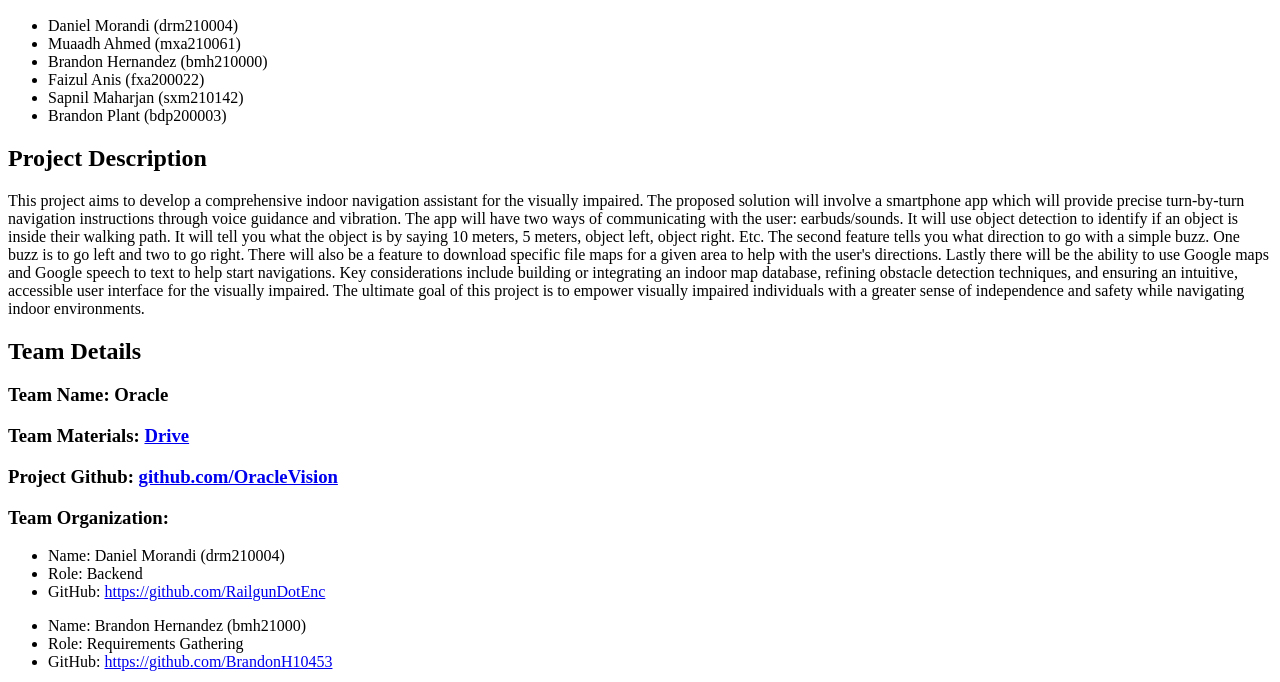
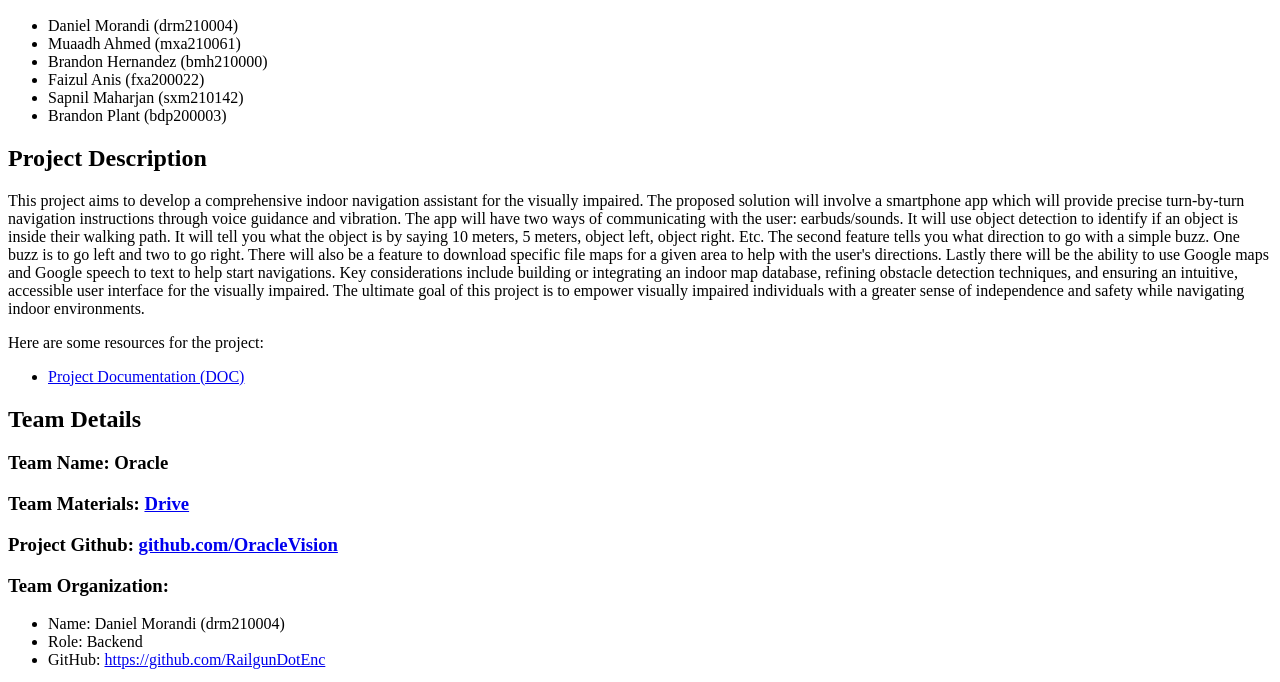
Before and after one commit to sapnil9/ReqBlindProject, a plain HTML site: page index.html in a window 1280 px wide. Shown: the part 110-792 px from the top of the page. Drawn offline with Linux system fonts and the light colour scheme.

Commit message:
Add project documentation

```diff
--- a/index.html
+++ b/index.html
@@ -25,7 +25,10 @@
 
     <h2>Project Description</h2>
     <p>This project aims to develop a comprehensive indoor navigation assistant for the visually impaired. The proposed solution will involve a smartphone app which will provide precise turn-by-turn navigation instructions through voice guidance and vibration. The app will have two ways of communicating with the user: earbuds/sounds. It will use object detection to identify if an object is inside their walking path. It will tell you what the object is by saying 10 meters, 5 meters, object left, object right. Etc. The second feature tells you what direction to go with a simple buzz. One buzz is to go left and two to go right. There will also be a feature to download specific file maps for a given area to help with the user's directions. Lastly there will be the ability to use Google maps and Google speech to text to help start navigations. Key considerations include building or integrating an indoor map database, refining obstacle detection techniques, and ensuring an intuitive, accessible user interface for the visually impaired. The ultimate goal of this project is to empower visually impaired individuals with a greater sense of independence and safety while navigating indoor environments.</p>
-
+    <p>Here are some resources for the project:</p>
+    <ul>
+        <li><a href="FINAL_Project_Plan.docx" download>Project Documentation (DOC)</a></li>
+    </ul>
     <h2>Team Details</h2>
     <h3>Team Name: Oracle</h3>
     <h3>Team Materials: <a href="https://drive.google.com/drive/folders/1Kb3OQZkQriUFkWrPnNbd8sZHeDSsZ6TJ" target="_blank">Drive</a></h3>
```
